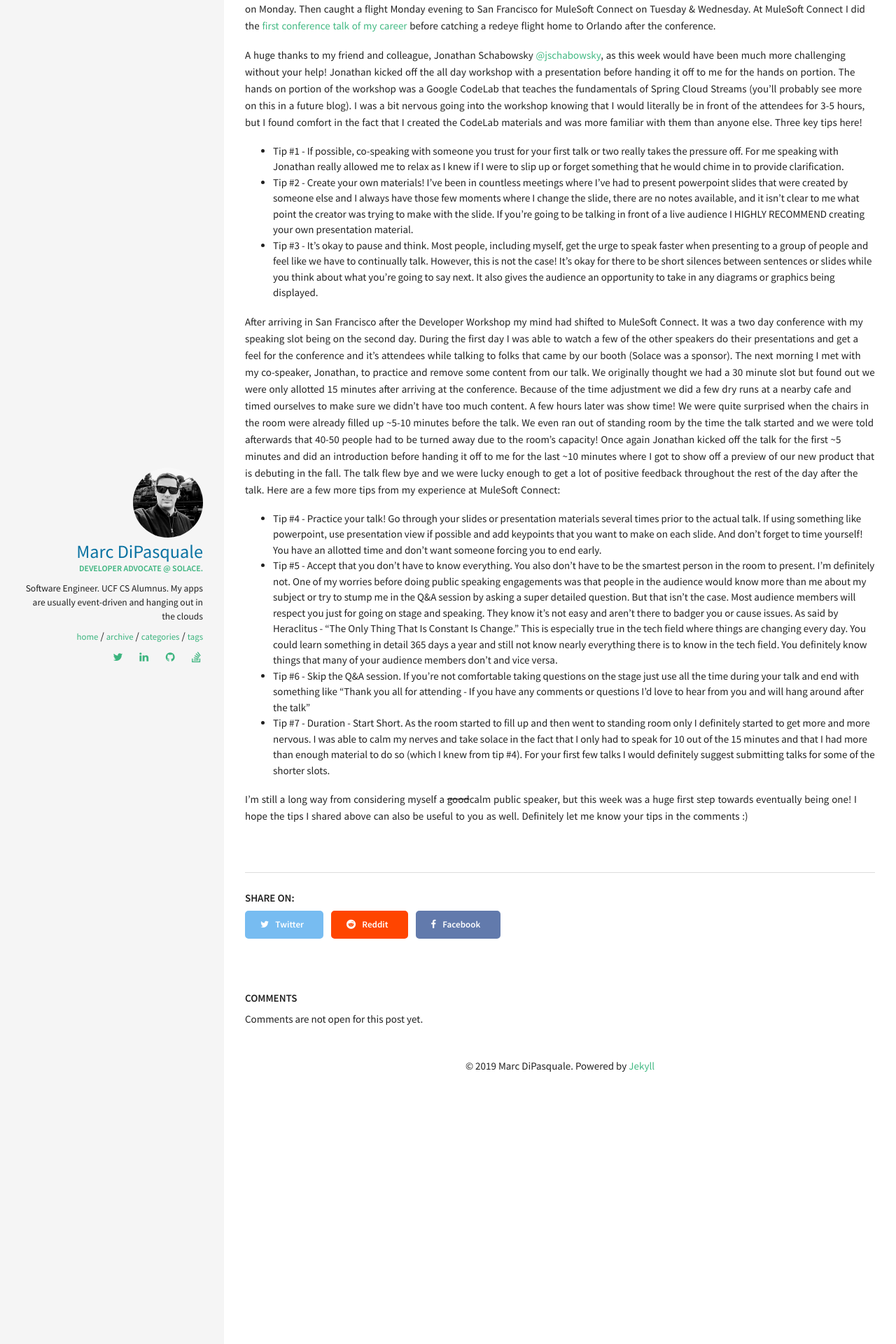
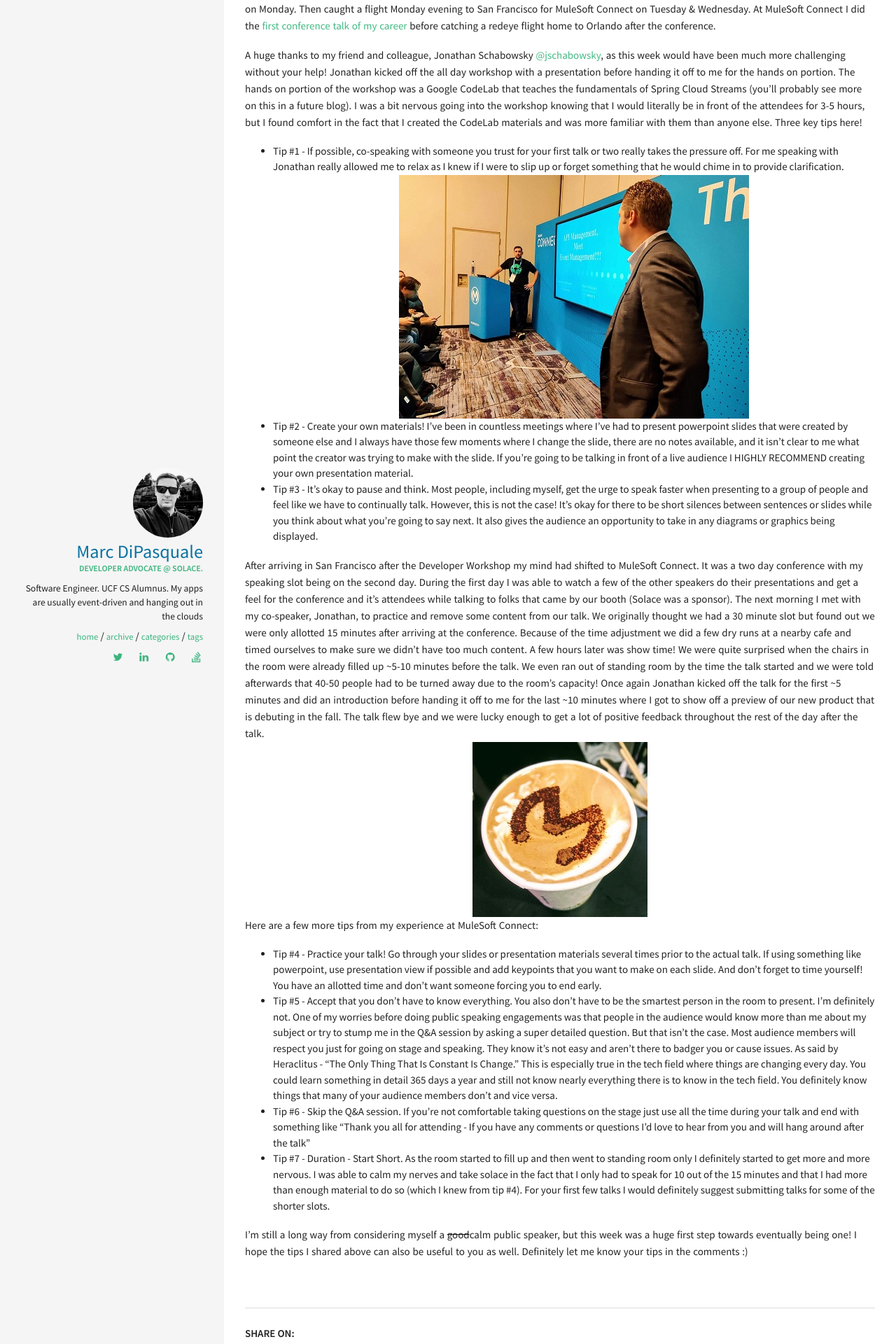
Before and after one commit to Mrc0113/mrc0113.github.io, a Jekyll site: the page built from _posts/2019-06-28-devrel-start.md, in a window 1280 px wide. Shown: the part 503-2423 px from the top of the page at 70% size. Built offline with Jekyll 4.4.1, drawn with Linux system fonts in a browser that asks for light colours; nearby versions of some CDN libraries.

Commit message:
Add photos

```diff
--- a/_posts/2019-06-28-devrel-start.md
+++ b/_posts/2019-06-28-devrel-start.md
@@ -16,10 +16,13 @@ The first half of this week was quite hectic for me. I flew to Chicago on Sunday
 A huge thanks to my friend and colleague, Jonathan Schabowsky [@jschabowsky](https://twitter.com/jschabowsky), as this week would have been much more challenging without your help! Jonathan kicked off the all day workshop with a presentation before handing it off to me for the hands on portion. The hands on portion of the workshop was a Google CodeLab that teaches the fundamentals of Spring Cloud Streams (you'll probably see more on this in a future blog). I was a bit nervous going into the workshop knowing that I would literally be in front of the attendees for 3-5 hours, but I found comfort in the fact that I created the CodeLab materials and was more familiar with them than anyone else. Three key tips here!
 
 * Tip #1 - If possible, co-speaking with someone you trust for your first talk or two really takes the pressure off. For me speaking with Jonathan really allowed me to relax as I knew if I were to slip up or forget something that he would chime in to provide clarification.
+![CoSpeaking]({{ site.url }}/img/cospeakers.jpg)
 * Tip #2 - Create your own materials! I've been in countless meetings where I've had to present powerpoint slides that were created by someone else and I always have those few moments where I change the slide, there are no notes available, and it isn't clear to me what point the creator was trying to make with the slide. If you're going to be talking in front of a live audience I HIGHLY RECOMMEND creating your own presentation material.
 * Tip #3 - It's okay to pause and think. Most people, including myself, get the urge to speak faster when presenting to a group of people and feel like we have to continually talk. However, this is not the case! It's okay for there to be short silences between sentences or slides while you think about what you're going to say next. It also gives the audience an opportunity to take in any diagrams or graphics being displayed.
 
-After arriving in San Francisco after the Developer Workshop my mind had shifted to MuleSoft Connect. It was a two day conference with my speaking slot being on the second day. During the first day I was able to watch a few of the other speakers do their presentations and get a feel for the conference and it's attendees while talking to folks that came by our booth (Solace was a sponsor). The next morning I met with my co-speaker, Jonathan, to practice and remove some content from our talk. We originally thought we had a 30 minute slot but found out we were only allotted 15 minutes after arriving at the conference. Because of the time adjustment we did a few dry runs at a nearby cafe and timed ourselves to make sure we didn't have too much content. A few hours later was show time! We were quite surprised when the chairs in the room were already filled up ~5-10 minutes before the talk. We even ran out of standing room by the time the talk started and we were told afterwards that 40-50 people had to be turned away due to the room's capacity! Once again Jonathan kicked off the talk for the first ~5 minutes and did an introduction before handing it off to me for the last ~10 minutes where I got to show off a preview of our new product that is debuting in the fall. The talk flew bye and we were lucky enough to get a lot of positive feedback throughout the rest of the day after the talk. Here are a few more tips from my experience at MuleSoft Connect:
+After arriving in San Francisco after the Developer Workshop my mind had shifted to MuleSoft Connect. It was a two day conference with my speaking slot being on the second day. During the first day I was able to watch a few of the other speakers do their presentations and get a feel for the conference and it's attendees while talking to folks that came by our booth (Solace was a sponsor). The next morning I met with my co-speaker, Jonathan, to practice and remove some content from our talk. We originally thought we had a 30 minute slot but found out we were only allotted 15 minutes after arriving at the conference. Because of the time adjustment we did a few dry runs at a nearby cafe and timed ourselves to make sure we didn't have too much content. A few hours later was show time! We were quite surprised when the chairs in the room were already filled up ~5-10 minutes before the talk. We even ran out of standing room by the time the talk started and we were told afterwards that 40-50 people had to be turned away due to the room's capacity! Once again Jonathan kicked off the talk for the first ~5 minutes and did an introduction before handing it off to me for the last ~10 minutes where I got to show off a preview of our new product that is debuting in the fall. The talk flew bye and we were lucky enough to get a lot of positive feedback throughout the rest of the day after the talk.
+![MuleSoftMocha]({{ site.url }}/img/mulesoftmocha.jpg)
+Here are a few more tips from my experience at MuleSoft Connect:
 
 * Tip #4 - Practice your talk! Go through your slides or presentation materials several times prior to the actual talk. If using something like powerpoint, use presentation view if possible and add keypoints that you want to make on each slide. And don't forget to time yourself! You have an allotted time and don't want someone forcing you to end early.
 * Tip #5 - Accept that you don't have to know everything. You also don't have to be the smartest person in the room to present. I'm definitely not. One of my worries before doing public speaking engagements was that people in the audience would know more than me about my subject or try to stump me in the Q&A session by asking a super detailed question. But that isn't the case. Most audience members will respect you just for going on stage and speaking. They know it's not easy and aren't there to badger you or cause issues. As said by Heraclitus - “The Only Thing That Is Constant Is Change." This is especially true in the tech field where things are changing every day. You could learn something in detail 365 days a year and still not know nearly everything there is to know in the tech field. You definitely know things that many of your audience members don't and vice versa.
```
Also changed, not shown: _layouts/post.html (+5 -5 lines), img/cospeakers.jpg (added), img/mulesoftmocha.jpg (added).
